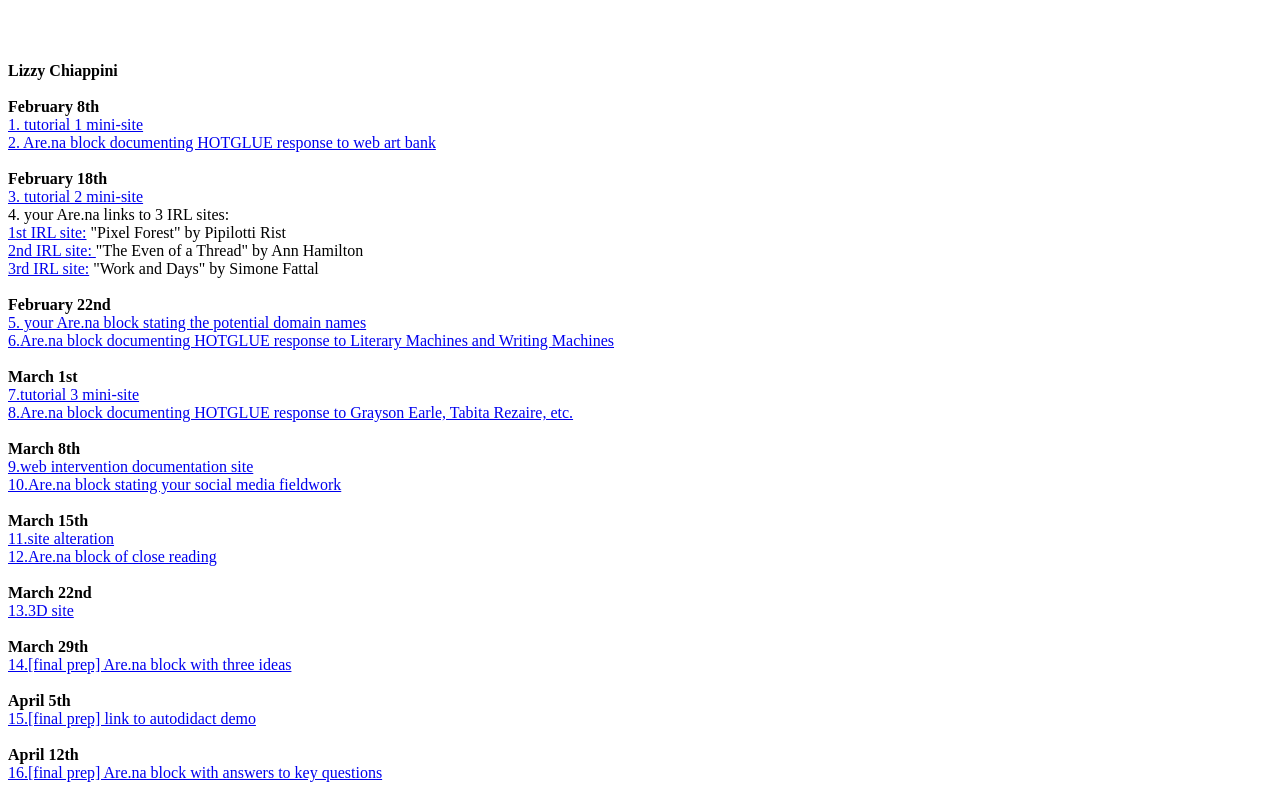
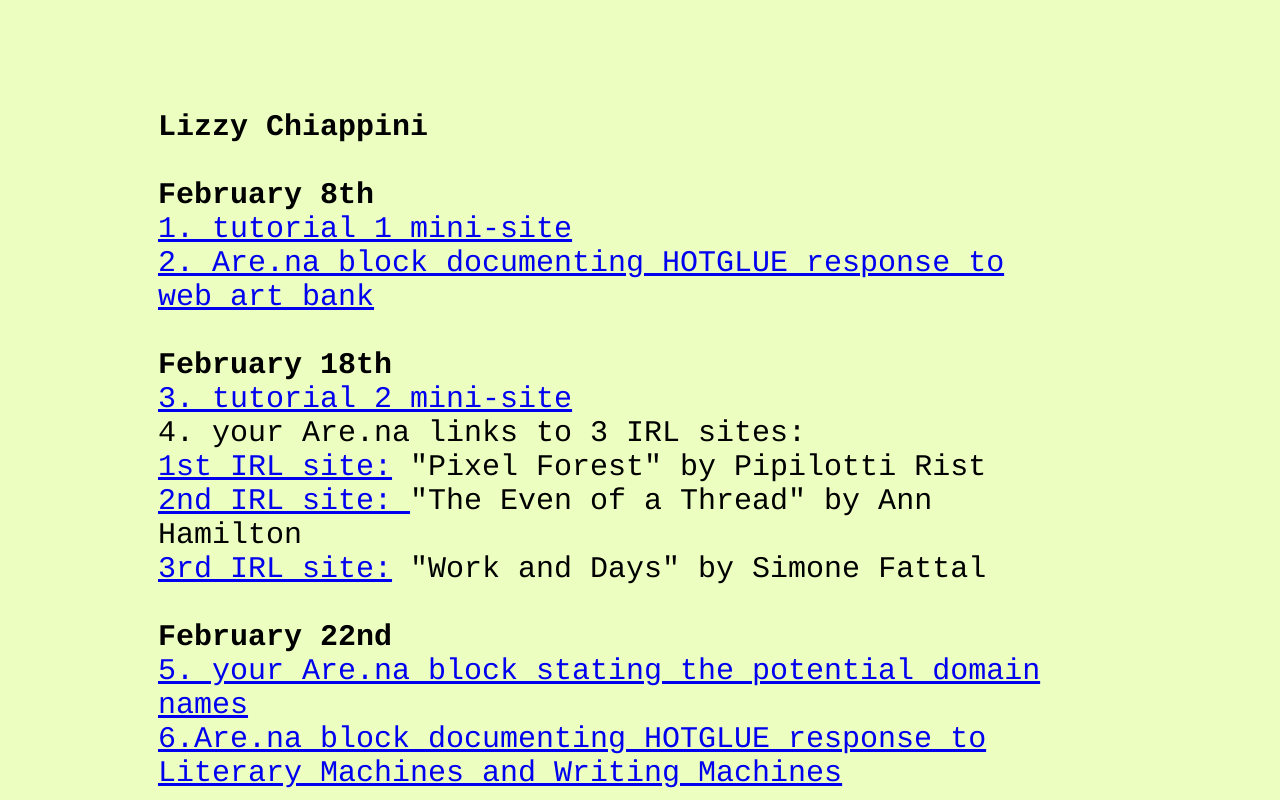
Before and after one commit to lizzychiappini/lizzychiappini.github.io, a plain HTML site: page portfolio/index.html in a window 1280 px wide. Shown: the top 800 px of the page. Drawn offline with Linux system fonts and the light colour scheme.

Commit message:
Update index.html

```diff
--- a/portfolio/index.html
+++ b/portfolio/index.html
@@ -2,11 +2,18 @@
 <html>
   <head>
     <style>
+      body {
+        position: absolute;
+        background-color:#ECFFC0;
+        width: 900px;
+        left: 150px;
+        font-size: 30px;
+        font-family: Courier;
+      }
     </style>
+
   </head>
   <body>
-<!--
-    <a href="[your-link's-url]">[Any text]</a> -->
 <br>
 <br>
 <br>
@@ -87,5 +94,8 @@
 <br>
 <a href="https://www.are.na/block/11559378"> 16.[final prep] Are.na block with answers to key questions</a>
 <br>
+<br>
+<br>
+<br>
   </body>
 </html>
```
